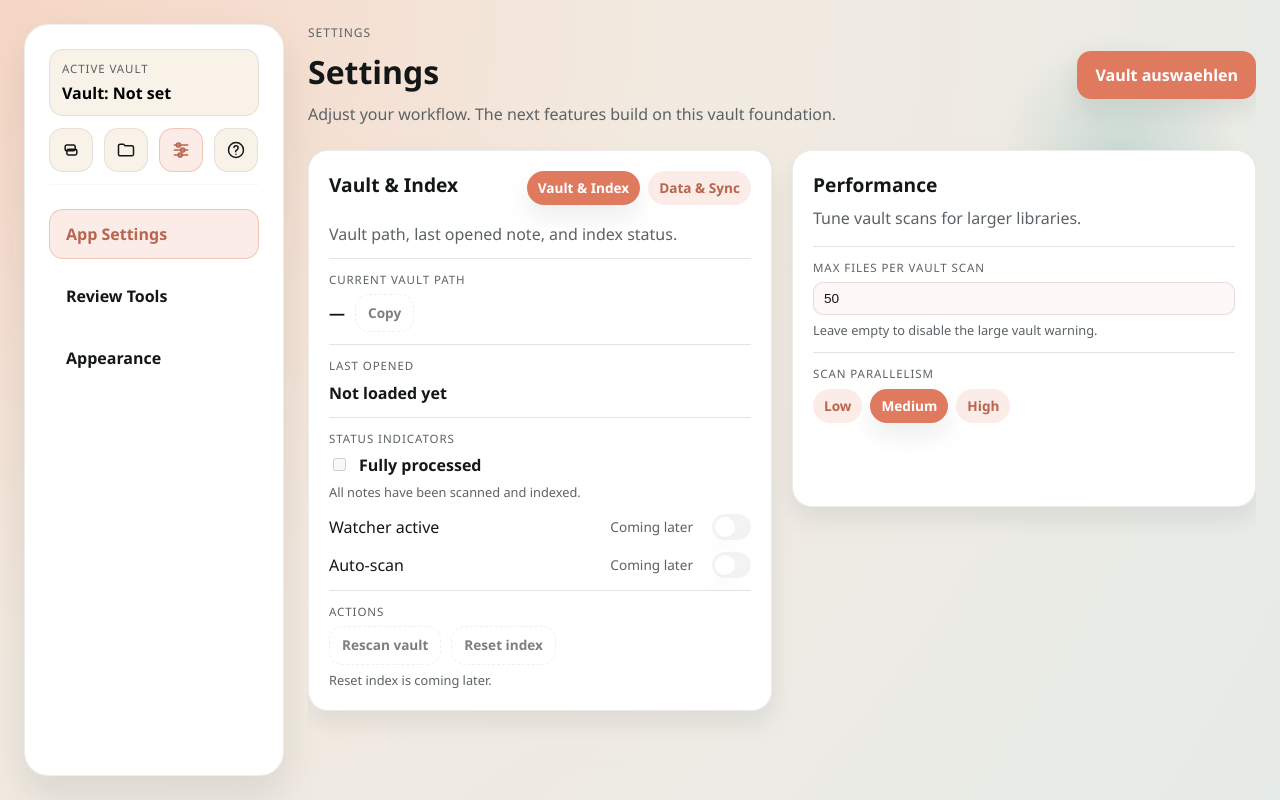
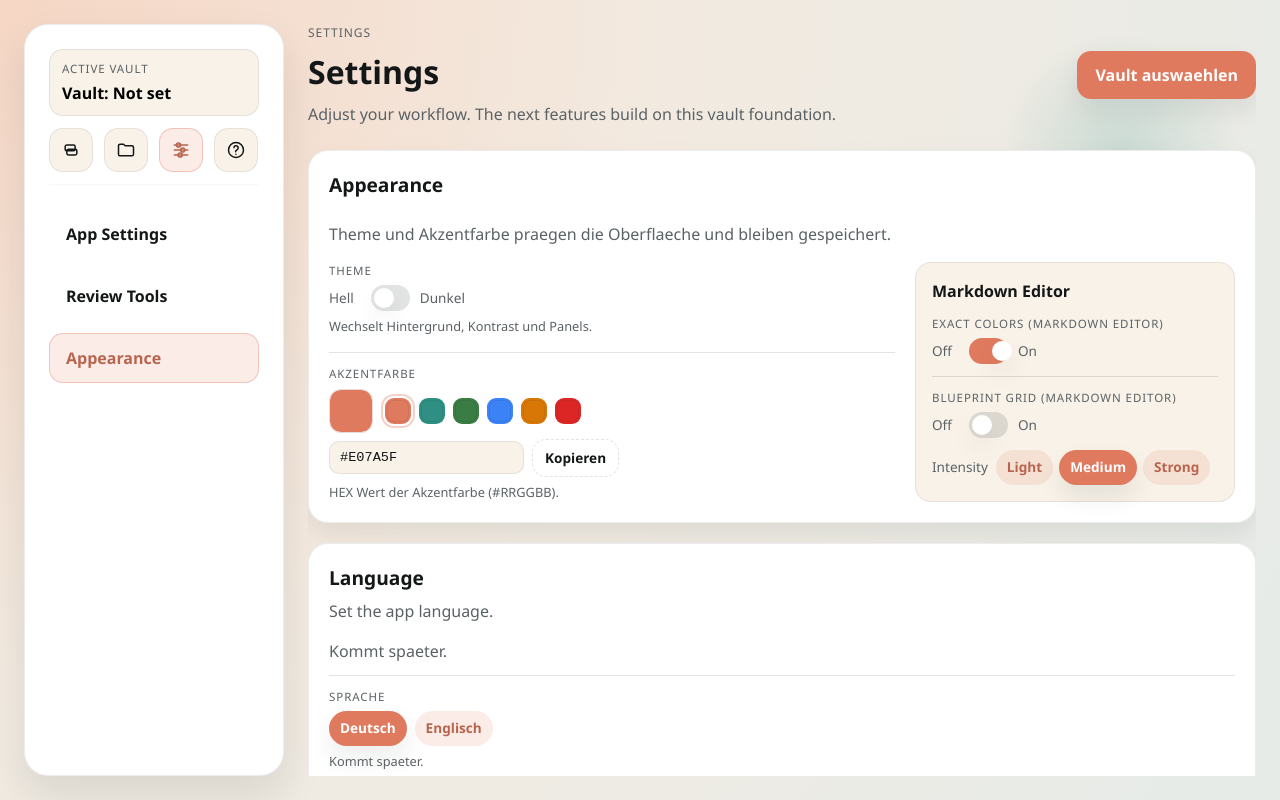
Before and after one commit to kleiveist/FMDFlashcard, a React (Vite) app in the folder apps/fmd-desktop/: page / in a window 1280 px wide. Both pictures are taken after a click on the button 181 px from the left and 150 px from the top of the page. Built offline with nearby package versions, Linux system fonts and the light colour scheme.

Commit message:
Add “Markdown Editor” Sub-Panel with Toggles + Intensity Control ##2

```diff
--- a/apps/fmd-desktop/src/components/AppStateProvider.tsx
+++ b/apps/fmd-desktop/src/components/AppStateProvider.tsx
@@ -84,7 +84,7 @@ export const AppStateProvider = ({ children }: { children: ReactNode }) => {
     number | null
   >(null);
   const [activeSettingsPage, setActiveSettingsPage] =
-    useState<SettingsPageId>("app-settings");
+    useState<SettingsPageId>("appearance");
   const {
     activeNotePath,
     accentColor,
--- a/apps/fmd-desktop/src/components/settings/AppearanceSection.tsx
+++ b/apps/fmd-desktop/src/components/settings/AppearanceSection.tsx
@@ -6,11 +6,15 @@ type AppearanceSectionProps = {
   accentError: string;
   editorExactColors: boolean;
   editorBlueprintGrid: boolean;
+  editorBlueprintGridIntensity: "light" | "medium" | "strong";
   onAccentInputChange: (value: string) => void;
   onAccentPick: (value: string) => void;
   onCopyAccent: () => void;
   onEditorExactColorsToggle: (value: boolean) => void;
   onEditorBlueprintGridToggle: (value: boolean) => void;
+  onEditorBlueprintGridIntensityChange: (
+    value: "light" | "medium" | "strong",
+  ) => void;
   onThemeToggle: (nextTheme: ThemeMode) => void;
   theme: ThemeMode;
 };
@@ -23,6 +27,11 @@ const ACCENT_PALETTE = [
   "#D97706",
   "#DC2626",
 ];
+const GRID_INTENSITY_OPTIONS: Array<"light" | "medium" | "strong"> = [
+  "light",
+  "medium",
+  "strong",
+];
 
 export const AppearanceSection = ({
   accentColor,
@@ -30,19 +39,23 @@ export const AppearanceSection = ({
   accentError,
   editorExactColors,
   editorBlueprintGrid,
+  editorBlueprintGridIntensity,
   onAccentInputChange,
   onAccentPick,
   onCopyAccent,
   onEditorExactColorsToggle,
   onEditorBlueprintGridToggle,
+  onEditorBlueprintGridIntensityChange,
   onThemeToggle,
   theme,
 }: AppearanceSectionProps) => (
   <section className="panel appearance-panel">
-    <h2>Erscheinungsbild</h2>
+    <h2>Appearance</h2>
     <p className="muted">
       Theme und Akzentfarbe praegen die Oberflaeche und bleiben gespeichert.
     </p>
+    <div className="appearance-layout">
+      <div className="appearance-main">
         <div className="setting-row">
           <span className="label">Theme</span>
           <div className="theme-toggle">
@@ -79,7 +92,9 @@ export const AppearanceSection = ({
                 <button
                   key={color}
                   type="button"
-              className={`accent-swatch ${accentColor === color ? "active" : ""}`}
+                  className={`accent-swatch ${
+                    accentColor === color ? "active" : ""
+                  }`}
                   style={{ backgroundColor: color }}
                   onClick={() => onAccentPick(color)}
                   aria-label={`Akzentfarbe ${color}`}
@@ -104,15 +119,22 @@ export const AppearanceSection = ({
             {accentError || "HEX Wert der Akzentfarbe (#RRGGBB)."}
           </span>
         </div>
+      </div>
+      <div className="appearance-editor-panel">
+        <header className="appearance-editor-header">
+          <h3>Markdown Editor</h3>
+        </header>
         <div className="setting-row">
-      <span className="label">Exact colors (Markdown Editor)</span>
+          <span className="label">EXACT COLORS (MARKDOWN EDITOR)</span>
           <div className="theme-toggle">
             <span className="toggle-label">Off</span>
             <label className="switch">
               <input
                 type="checkbox"
                 checked={editorExactColors}
-            onChange={(event) => onEditorExactColorsToggle(event.target.checked)}
+                onChange={(event) =>
+                  onEditorExactColorsToggle(event.target.checked)
+                }
                 aria-label="Exact markdown editor colors"
               />
               <span className="slider" />
@@ -121,20 +143,45 @@ export const AppearanceSection = ({
           </div>
         </div>
         <div className="setting-row">
-      <span className="label">Blueprint grid (Markdown Editor)</span>
+          <span className="label">BLUEPRINT GRID (MARKDOWN EDITOR)</span>
+          <div className="appearance-editor-inline">
             <div className="theme-toggle">
               <span className="toggle-label">Off</span>
               <label className="switch">
                 <input
                   type="checkbox"
                   checked={editorBlueprintGrid}
-            onChange={(event) => onEditorBlueprintGridToggle(event.target.checked)}
+                  onChange={(event) =>
+                    onEditorBlueprintGridToggle(event.target.checked)
+                  }
                   aria-label="Blueprint grid for markdown editor"
                 />
                 <span className="slider" />
               </label>
               <span className="toggle-label">On</span>
             </div>
+            <div className="appearance-grid-intensity">
+              <span className="toggle-label">Intensity</span>
+              <div className="pill-grid">
+                {GRID_INTENSITY_OPTIONS.map((option) => (
+                  <button
+                    key={option}
+                    type="button"
+                    className={`pill pill-button ${
+                      editorBlueprintGridIntensity === option ? "active" : ""
+                    }`}
+                    aria-pressed={editorBlueprintGridIntensity === option}
+                    onClick={() => onEditorBlueprintGridIntensityChange(option)}
+                  >
+                    {option.charAt(0).toUpperCase()}
+                    {option.slice(1)}
+                  </button>
+                ))}
+              </div>
+            </div>
+          </div>
+        </div>
+      </div>
     </div>
   </section>
 );
--- a/apps/fmd-desktop/src/features/settings/useAppSettings.ts
+++ b/apps/fmd-desktop/src/features/settings/useAppSettings.ts
@@ -26,6 +26,7 @@ import {
 } from "../spaced-repetition/useSpacedRepetition";
 
 type AppLanguage = "de" | "en";
+type EditorGridIntensity = "light" | "medium" | "strong";
 type SpacedRepetitionStatsView = "boxes" | "vault" | "completed";
 
 type AppSettings = {
@@ -35,6 +36,7 @@ type AppSettings = {
   accent_color?: string | null;
   editor_exact_colors?: boolean | null;
   editor_blueprint_grid?: boolean | null;
+  editor_blueprint_grid_intensity?: string | null;
   language?: AppLanguage | null;
   max_files_per_scan?: string | null;
   scan_parallelism?: string | null;
@@ -63,6 +65,7 @@ type PersistUpdates = {
   accentColor?: string;
   editorExactColors?: boolean;
   editorBlueprintGrid?: boolean;
+  editorBlueprintGridIntensity?: EditorGridIntensity;
   language?: AppLanguage;
   maxFilesPerScan?: string;
   scanParallelism?: "low" | "medium" | "high";
@@ -88,6 +91,7 @@ export const DEFAULT_THEME: ThemeMode = "light";
 export const DEFAULT_LANGUAGE: AppLanguage = "de";
 const DEFAULT_EDITOR_EXACT_COLORS = true;
 const DEFAULT_EDITOR_BLUEPRINT_GRID = false;
+const DEFAULT_EDITOR_BLUEPRINT_GRID_INTENSITY: EditorGridIntensity = "medium";
 const DEFAULT_MAX_FILES_PER_SCAN = "50";
 const DEFAULT_SCAN_PARALLELISM: "low" | "medium" | "high" = "medium";
 const DEFAULT_FLASHCARD_ORDER: FlashcardOrder = "in-order";
@@ -116,6 +120,8 @@ export const useAppSettings = () => {
   const [editorBlueprintGrid, setEditorBlueprintGrid] = useState(
     DEFAULT_EDITOR_BLUEPRINT_GRID,
   );
+  const [editorBlueprintGridIntensity, setEditorBlueprintGridIntensity] =
+    useState<EditorGridIntensity>(DEFAULT_EDITOR_BLUEPRINT_GRID_INTENSITY);
   const [settingsLoaded, setSettingsLoaded] = useState(false);
   const [activeNotePath, setActiveNotePath] = useState<string | null>(null);
   const [vaultPath, setVaultPath] = useState<string | null>(null);
@@ -174,6 +180,7 @@ export const useAppSettings = () => {
       accentColor: string;
       editorExactColors: boolean;
       editorBlueprintGrid: boolean;
+      editorBlueprintGridIntensity: EditorGridIntensity;
       language: AppLanguage;
       maxFilesPerScan: string;
       scanParallelism: "low" | "medium" | "high";
@@ -202,6 +209,7 @@ export const useAppSettings = () => {
           accentColor: settings.accentColor,
           editorExactColors: settings.editorExactColors,
           editorBlueprintGrid: settings.editorBlueprintGrid,
+          editorBlueprintGridIntensity: settings.editorBlueprintGridIntensity,
           language: settings.language,
           maxFilesPerScan: settings.maxFilesPerScan,
           scanParallelism: settings.scanParallelism,
@@ -244,6 +252,8 @@ export const useAppSettings = () => {
         accentColor: updates.accentColor ?? accentColor,
         editorExactColors: updates.editorExactColors ?? editorExactColors,
         editorBlueprintGrid: updates.editorBlueprintGrid ?? editorBlueprintGrid,
+        editorBlueprintGridIntensity:
+          updates.editorBlueprintGridIntensity ?? editorBlueprintGridIntensity,
         language: updates.language ?? language,
         maxFilesPerScan: updates.maxFilesPerScan ?? maxFilesPerScan,
         scanParallelism: updates.scanParallelism ?? scanParallelism,
@@ -287,6 +297,7 @@ export const useAppSettings = () => {
       accentColor,
       editorExactColors,
       editorBlueprintGrid,
+      editorBlueprintGridIntensity,
       flashcardMode,
       flashcardOrder,
       fastFlashcardMode,
@@ -337,6 +348,12 @@ export const useAppSettings = () => {
           typeof settings.editor_blueprint_grid === "boolean"
             ? settings.editor_blueprint_grid
             : DEFAULT_EDITOR_BLUEPRINT_GRID;
+        const storedEditorBlueprintGridIntensity =
+          settings.editor_blueprint_grid_intensity === "light" ||
+          settings.editor_blueprint_grid_intensity === "strong" ||
+          settings.editor_blueprint_grid_intensity === "medium"
+            ? settings.editor_blueprint_grid_intensity
+            : DEFAULT_EDITOR_BLUEPRINT_GRID_INTENSITY;
         const storedLanguage =
           settings.language === "en" ? "en" : DEFAULT_LANGUAGE;
         const maxFilesRaw = settings.max_files_per_scan;
@@ -481,6 +498,7 @@ export const useAppSettings = () => {
         setAccentError("");
         setEditorExactColors(storedEditorExactColors);
         setEditorBlueprintGrid(storedEditorBlueprintGrid);
+        setEditorBlueprintGridIntensity(storedEditorBlueprintGridIntensity);
         setActiveNotePath(storedActiveNotePath);
         setVaultPath(settings.vault_path ?? null);
         setLanguage(storedLanguage);
@@ -539,6 +557,11 @@ export const useAppSettings = () => {
   }, [editorBlueprintGrid]);
 
   useEffect(() => {
+    const root = document.documentElement;
+    root.dataset.mdEditorGridIntensity = editorBlueprintGridIntensity;
+  }, [editorBlueprintGridIntensity]);
+
+  useEffect(() => {
     if (!settingsLoaded) {
       return;
     }
@@ -557,6 +580,7 @@ export const useAppSettings = () => {
         accentColor,
         editorExactColors,
         editorBlueprintGrid,
+        editorBlueprintGridIntensity,
         language,
         maxFilesPerScan,
         scanParallelism,
@@ -589,6 +613,7 @@ export const useAppSettings = () => {
     activeNotePath,
     editorExactColors,
     editorBlueprintGrid,
+    editorBlueprintGridIntensity,
     flashcardMode,
     flashcardOrder,
     fastFlashcardMode,
@@ -621,6 +646,7 @@ export const useAppSettings = () => {
     accentError,
     editorExactColors,
     editorBlueprintGrid,
+    editorBlueprintGridIntensity,
     flashcardMode,
     flashcardOrder,
     fastFlashcardMode,
@@ -639,6 +665,7 @@ export const useAppSettings = () => {
     setActiveNotePath,
     setEditorExactColors,
     setEditorBlueprintGrid,
+    setEditorBlueprintGridIntensity,
     setFlashcardMode,
     setFlashcardOrder,
     setFlashcardPageSize,
--- a/apps/fmd-desktop/src/pages/SettingsPage.tsx
+++ b/apps/fmd-desktop/src/pages/SettingsPage.tsx
@@ -246,11 +246,15 @@ export const SettingsPage = () => {
             accentError={settings.accentError}
             editorExactColors={settings.editorExactColors}
             editorBlueprintGrid={settings.editorBlueprintGrid}
+            editorBlueprintGridIntensity={settings.editorBlueprintGridIntensity}
             onAccentInputChange={actions.handleAccentInputChange}
             onAccentPick={actions.handleAccentPick}
             onCopyAccent={actions.handleCopyAccent}
             onEditorExactColorsToggle={settings.setEditorExactColors}
             onEditorBlueprintGridToggle={settings.setEditorBlueprintGrid}
+            onEditorBlueprintGridIntensityChange={
+              settings.setEditorBlueprintGridIntensity
+            }
             onThemeToggle={actions.handleThemeChange}
             theme={settings.theme}
           />
--- a/apps/fmd-desktop/src/styles/components/preview.css
+++ b/apps/fmd-desktop/src/styles/components/preview.css
@@ -120,6 +120,7 @@
   background-size: var(--md-grid-size) var(--md-grid-size);
   background-position: 0 0;
   background-repeat: repeat;
+  background-attachment: local;
 }
 
 .preview.markdown ::selection,
--- a/apps/fmd-desktop/src/styles/components/settings.css
+++ b/apps/fmd-desktop/src/styles/components/settings.css
@@ -155,6 +155,58 @@
 .appearance-panel .setting-row:first-of-type {
   border-top: none;
   padding-top: 0;
+}
+
+.appearance-layout {
+  display: grid;
+  grid-template-columns: minmax(0, 1fr) minmax(0, 320px);
+  gap: 20px;
+  align-items: start;
+}
+
+.appearance-main {
+  display: flex;
+  flex-direction: column;
+  gap: 16px;
+}
+
+.appearance-editor-panel {
+  display: flex;
+  flex-direction: column;
+  gap: 12px;
+  padding: 16px;
+  border-radius: 16px;
+  border: 1px solid var(--line-soft);
+  background: var(--panel-warm);
+}
+
+.appearance-editor-header h3 {
+  margin: 0;
+  font-size: 1rem;
+}
+
+.appearance-editor-inline {
+  display: flex;
+  flex-wrap: wrap;
+  gap: 12px;
+  align-items: center;
+}
+
+.appearance-grid-intensity {
+  display: flex;
+  flex-wrap: wrap;
+  align-items: center;
+  gap: 8px;
+}
+
+.appearance-grid-intensity .pill-grid {
+  gap: 6px;
+}
+
+@media (max-width: 960px) {
+  .appearance-layout {
+    grid-template-columns: 1fr;
+  }
 }
 
 .theme-toggle {
```
Also changed, not shown: apps/fmd-desktop/src/styles/tokens.css (+56 -5 lines), 1 other file (tests, documents, lock files or other folders). Lines whose indentation alone changed are shown as unchanged.
